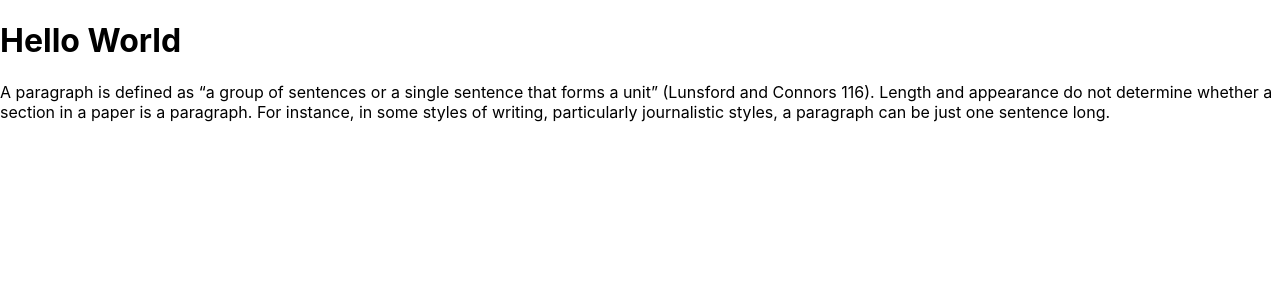
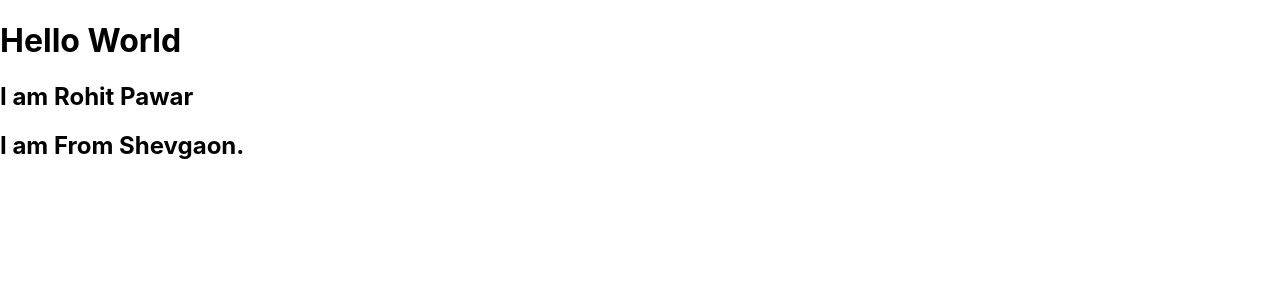
Before and after one commit to RohitPawar9850/Second-React-App, a React (Create React App) app in the folder second-react-app/: page / in a window 1280 px wide. Shown: the top 300 px of the page. Built offline with nearby package versions, Linux system fonts and the light colour scheme.

Commit message:
multilinear with required parameter

```diff
--- a/second-react-app/src/App.js
+++ b/second-react-app/src/App.js
@@ -4,12 +4,19 @@
 
 function App()
 {
-  return(
+  let jsx1 = <h1>Hello Universe</h1>
+
+  //multilinear with required parameter
+  let jsx2= (
     <>
-    <h1>Hello World</h1>
-    <p>A paragraph is defined as “a group of sentences or a single sentence that forms a unit” (Lunsford and Connors 116). Length and appearance do not determine whether a section in a paper is a paragraph. For instance, in some styles of writing, particularly journalistic styles, a paragraph can be just one sentence long.</p>
+      <h1>Hello World</h1>
+      <p>
+        <h2>I am Rohit Pawar</h2>
+        <h2>I am From Shevgaon.</h2>
+      </p>
     </>
   );
+  return jsx2;
 }
 export default App;
 // new function
```
